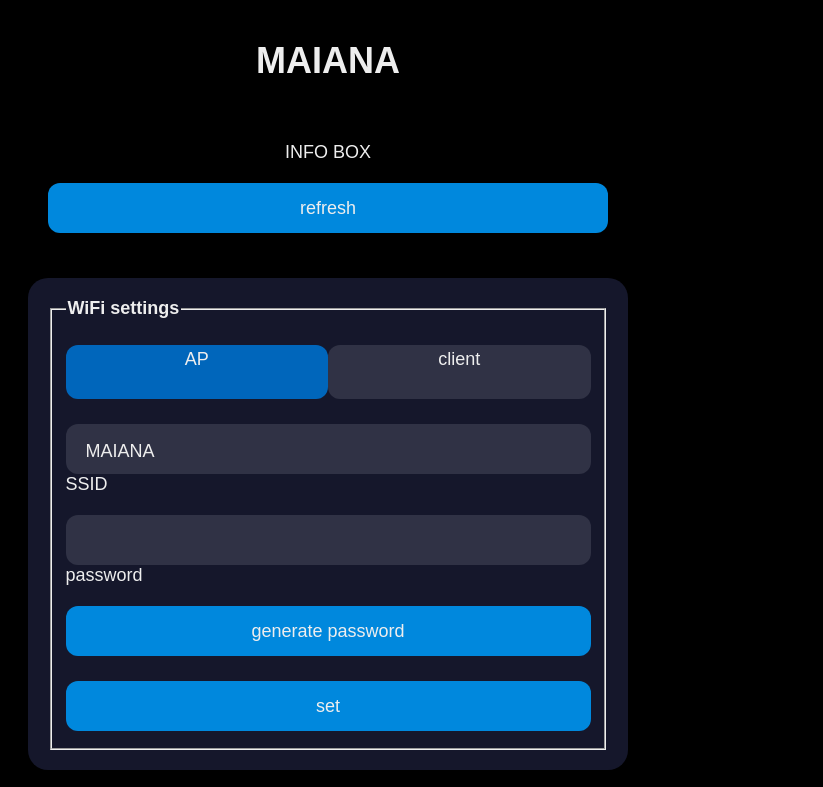
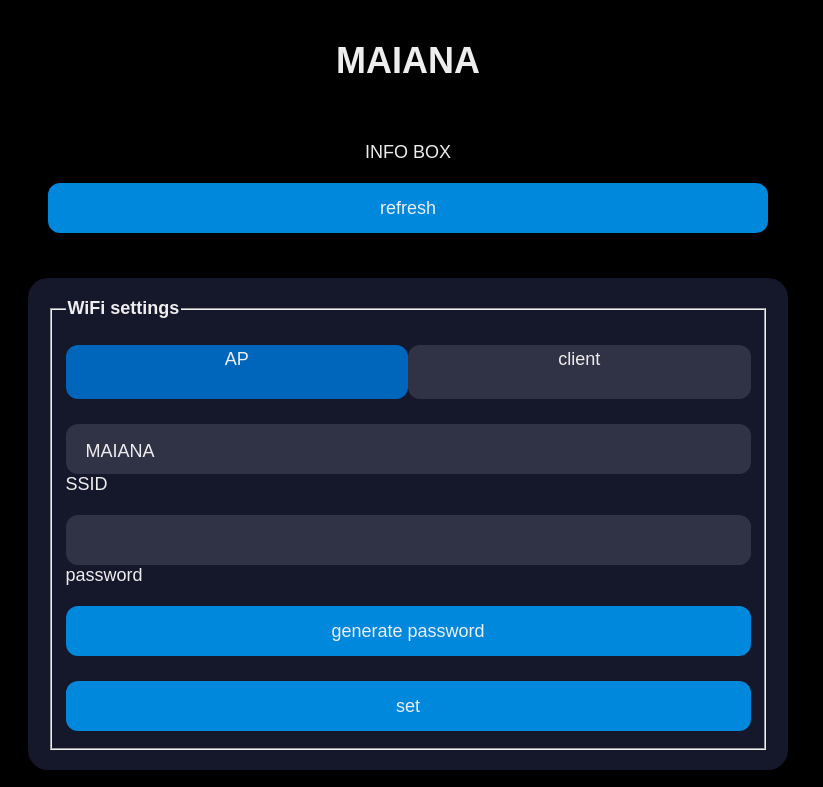
Before and after one commit to muebau/MAIANA-WiFi, a plain HTML site: page index.html in a window 1280 px wide. Shown: the top 787 px of the page, without its empty margins (0-823 px from the left). Drawn offline with Linux system fonts and the light colour scheme.

Commit message:
update style

```diff
--- a/index.html
+++ b/index.html
@@ -11,6 +11,8 @@
             font-family: sans-serif;
             font-size: 18px;
             color: #eee;
+            width: 90%;
+            max-width: 800px;
         }
 
         form {
@@ -19,8 +21,6 @@
             border-radius: 20px;
             box-sizing: border-box;
             padding: 20px;
-            width: 90%;
-            max-width: 600px;
             margin: 20px;
         }
 
@@ -30,8 +30,6 @@
             box-sizing: border-box;
             text-align: center;
             padding: 20px;
-            width: 90%;
-            max-width: 600px;
             margin: 20px;
             align-items: center;
             color: #eee;
@@ -46,8 +44,6 @@
             box-sizing: border-box;
             text-align: center;
             padding: 20px;
-            width: 90%;
-            max-width: 600px;
             margin: 20px;
             align-items: center;
             color: #eee;
```
